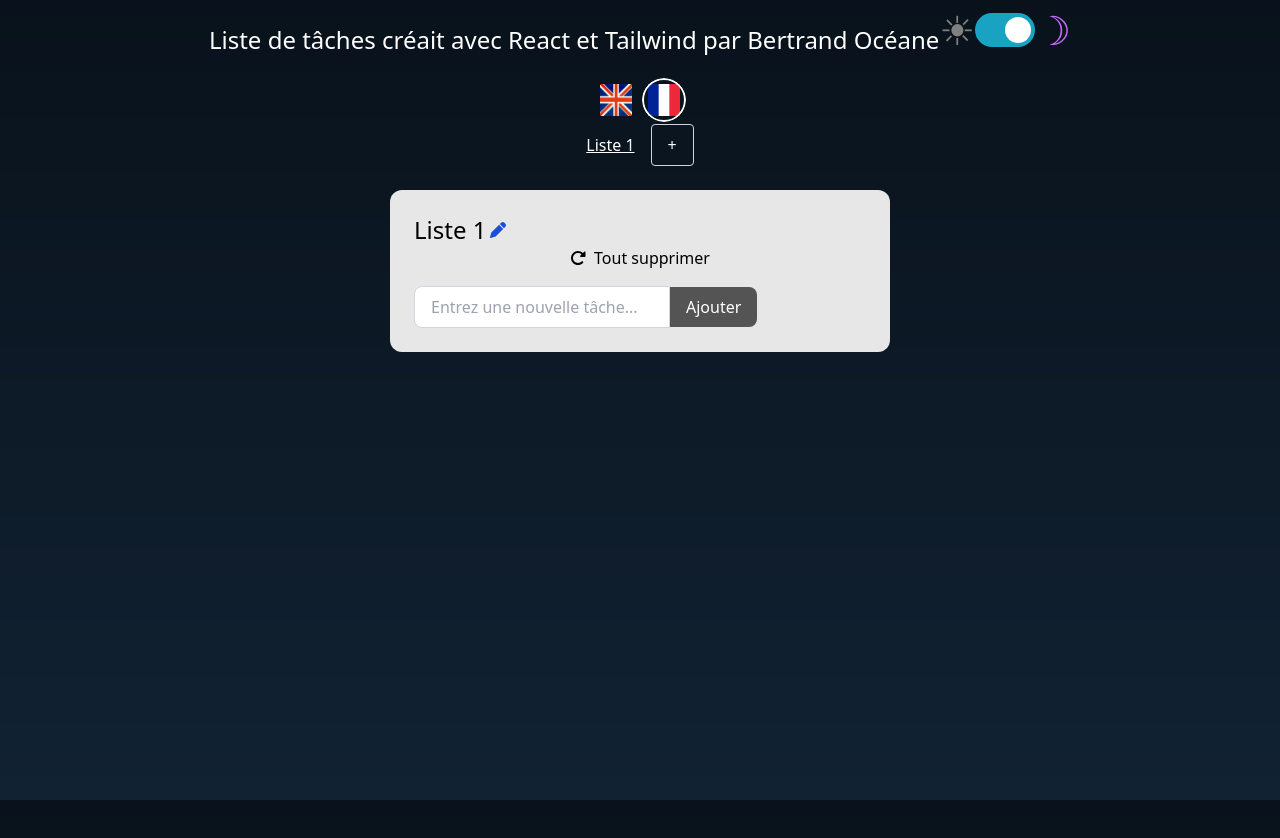
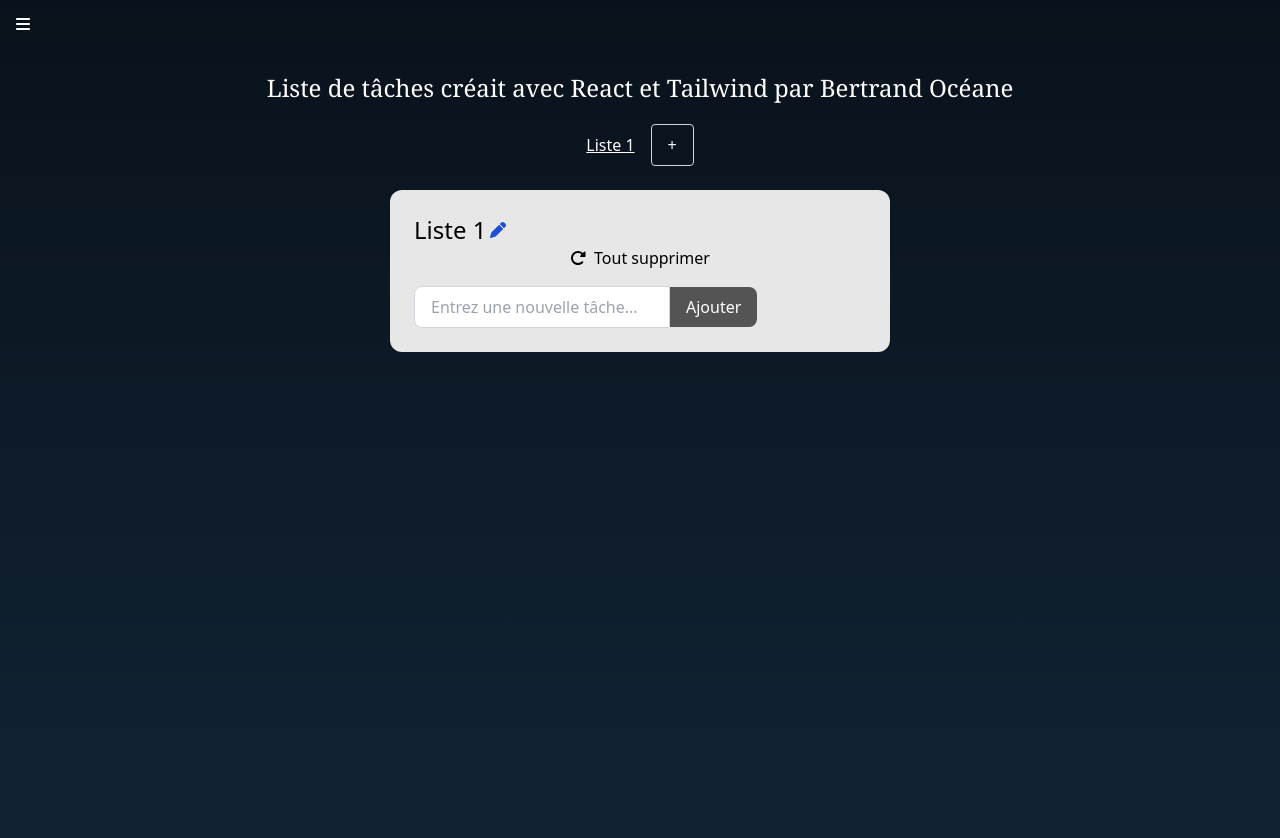
Before and after one commit to ocebert31/Projet_Personnel_P2_TO_DO_LIST_React, a React (Create React App) app: page / in a window 1280 px wide. Shown: the top 838 px of the page. After the commit the page ends 800 px from the top, so only its background shows below. Built offline with nearby package versions, Linux system fonts and the light colour scheme.

Commit message:
NavBar terminé

```diff
--- a/package.json
+++ b/package.json
@@ -14,6 +14,7 @@
     "i18next": "^23.11.4",
     "react": "^18.2.0",
     "react-dom": "^18.2.0",
+    "react-floating-balloons": "^3.0.1",
     "react-i18next": "^14.1.1",
     "react-scripts": "5.0.1",
     "web-vitals": "^2.1.4"
--- a/src/App.css
+++ b/src/App.css
@@ -35,7 +35,3 @@
     transform: rotate(360deg);
   }
 }
-
-.style {
-  padding-top: 20px;
-}
--- a/src/App.js
+++ b/src/App.js
@@ -1,23 +1,13 @@
+import React from 'react';
 import './App.css';
-import ListTabs from './components/ListTabs/ListTabs';
-import { useTranslation } from 'react-i18next';
-import ChangeLanguage from './components/changeLanguage/changeLanguage';
-import DarkMode from './components/DarkMode/DarkMode';
+import NavBar from './components/navBar';
 
 function App() {
-  const { t } = useTranslation();
+  return (
+    <div>
+       <NavBar />
+    </div>
 
-  return (
-  <div>
-    <div className='flex justify-center items-center'>
-      <header className= 'text-center style font-serif text-2xl text-white'>{t('Title')}</header>
-      <DarkMode></DarkMode>
-    </div>
-    <div className="App mt-4">
-      <ChangeLanguage></ChangeLanguage>
-      <ListTabs></ListTabs>
-    </div>
-  </div>
   );
 }
 
--- a/src/components/DarkMode/DarkMode.js
+++ b/src/components/DarkMode/DarkMode.js
@@ -13,7 +13,7 @@ export default function DarkModeToggle() {
   };
 
   return (
-    <div className="dark-mode-toggle-container flex items-center justify-center">
+    <div className="dark-mode-toggle-container flex items-center justify-center pt-4">
       <span style={{ color: darkMode ? 'grey' : 'yellow' }}>☀︎</span>
       <label className="switch">
         <input type="checkbox" checked={darkMode} onChange={toggleDarkMode} />
--- a/src/components/List/List.css
+++ b/src/components/List/List.css
@@ -19,20 +19,7 @@ body {
   animation: glowing 5s alternate;
 }
 
-.balloon {
-    display:inline-block;
-    width:120px;
-    height:145px;
-    background:hsl(215,50%,65%);
-    border-radius:80%;
-    position:relative;
-    box-shadow:inset -10px -10px 0 rgba(0,0,0,0.07);
-    margin:20px 30px;
-    transition:transform 0.5s ease, opacity 1s ease-out;
-    z-index:10;
-    animation:balloons 10s ease-in-out 1, disappear 9s ease-out forwards;
-    transform-origin:bottom center;
-  }
+
 
   @keyframes balloons {
     0%,100%{ transform:translateY(0) rotate(-4deg); }
@@ -56,16 +43,36 @@ body {
     z-index:-100;
   }
 
+
+
+  .balloon {
+    display: inline-block;
+    width: 120px;
+    height: 145px;
+    background: hsl(215, 50%, 65%);
+    border-radius: 80%;
+    position: relative;
+    box-shadow: inset -10px -10px 0 rgba(0, 0, 0, 0.07);
+    transition: transform 0.5s ease, opacity 1s ease-out;
+    z-index: 10;
+    animation: balloons 10s ease-in-out 1, disappear 9s ease-out forwards;
+    transform-origin: bottom center;
+    margin: 5px;
+    transform: translateX(-50%);
+  }
+
   .balloon:after {
-    display:inline-block;
-    top:153px;
-    position:absolute;
-    height:250px;
-    width:1px;
-    margin:0 auto;
-    content:"";
-    background:rgb(176, 174, 174);
+    top: 145px;
+    left: 50%;
+    transform: translateX(-50%);
+    position: absolute;
+    height: 180px;
+    width: 1px;
+    margin: 0 auto;
+    content: "";
+    background: rgb(176, 174, 174);
   }
+
 
   .balloon:nth-child(2){ background:hsl(245,40%,65%); animation-duration:3.5s, 5s; }
   .balloon:nth-child(2):before { color:hsl(245,40%,65%);  }
--- a/src/components/List/List.js
+++ b/src/components/List/List.js
@@ -84,7 +84,7 @@ function List({ tab, updateTabs}) {
                 <div className="w-full max-w-[500px]">
                     <div className={`w-full bg-foregroundColor p-6 rounded-xl overflow-y-scroll max-h-[900px] ${checkedCount() > 4 ? 'glowing-effect' : ''}`}>
                     <EditTab tab={tab} updateTabs={updateTabs}></EditTab>
-                        <div>
+                        <div className='flex justify-center'>
                             <Clear clearAllTasks={clearAllTasks} />
                         </div>
                         <ul>
@@ -99,11 +99,13 @@ function List({ tab, updateTabs}) {
                     </div>
                 </div>
             </div>
-            <div className={` ${checkedCount() > 4 ? 'balloon' : ''}`}></div>
-            <div className={` ${checkedCount() > 4 ? 'balloon' : ''}`}></div>
-            <div className={` ${checkedCount() > 4 ? 'balloon' : ''}`}></div>
-            <div className={` ${checkedCount() > 4 ? 'balloon' : ''}`}></div>
-            <div className={` ${checkedCount() > 4 ? 'balloon' : ''}`}></div>
+            <div className='flex justify-center'>
+                <div className={` ${checkedCount() > 4 ? 'balloon' : ''}`}></div>
+                <div className={` ${checkedCount() > 4 ? 'balloon' : ''}`}></div>
+                <div className={` ${checkedCount() > 4 ? 'balloon' : ''}`}></div>
+                <div className={` ${checkedCount() > 4 ? 'balloon' : ''}`}></div>
+                <div className={` ${checkedCount() > 4 ? 'balloon' : ''}`}></div>
+            </div>
         </div>
     );
 }
--- a/src/components/ListTabs/ListTabs.js
+++ b/src/components/ListTabs/ListTabs.js
@@ -1,6 +1,7 @@
 import React, { useState, useEffect } from 'react';
 import DeleteTabs from '../ElementOfTabs/DeleteTabs';
 import List from '../List/List';
+import { useTranslation } from 'react-i18next';
 
 function ListTabs() {
     const [tabs, setTabs] = useState([{ id: 1, name: 'Liste 1', isActive: true, tasks: [] }]);
@@ -71,8 +72,11 @@ function ListTabs() {
         localStorage.setItem('tabs', JSON.stringify(updatedTabs));
     }
 
+    const { t } = useTranslation();
+
     return (
-        <div className='min-h-screen'>
+        <div>
+        <h1 className='text-center style font-serif text-2xl text-white py-5'>{t('Title')}</h1>
             <div className="flex space-x-4 justify-center">
                 {tabs.map((tab, index) => (
                     <div key={index} className="flex items-center">
--- a/src/components/changeLanguage/changeLanguage.js
+++ b/src/components/changeLanguage/changeLanguage.js
@@ -12,7 +12,7 @@ function ChangeLanguage() {
     };
 
     return (
-        <div className="flex justify-center">
+        <div className="flex justify-center pt-4">
             <button className="text-white relative flex items-center justify-center w-12 h-12 rounded-full overflow-hidden border-2 border-transparent focus:outline-none focus:border-white" onClick={() => changeLanguage('en')}>
                 <img src={ukFlag} alt="English" className={`w-8 h-8 ${currentLanguage === 'en' ? 'border-white' : 'border-transparent'}`} />
                 {currentLanguage === 'en' && <div className="absolute inset-0 border-2 border-white rounded-full pointer-events-none"></div>}
--- /dev/null
+++ b/src/components/navBar.js
@@ -0,0 +1,38 @@
+import React, { useState } from 'react';
+import { FontAwesomeIcon } from '@fortawesome/react-fontawesome';
+import { faBars, faTimes } from '@fortawesome/free-solid-svg-icons';
+import ChangeLanguage from './changeLanguage/changeLanguage';
+import DarkMode from './DarkMode/DarkMode';
+import ListTabs from './ListTabs/ListTabs';
+
+function Sidebar() {
+  const [isOpen, setIsOpen] = useState(false);
+
+  const toggleSidebar = () => {
+    setIsOpen(!isOpen);
+  };
+
+  return (
+    <div>
+        <div>
+            {isOpen && (
+            <div>
+                <div className="fixed left-0 flex flex-col items-center  h-screen h-full overflow-hidden text-gray-400 rounded border-b w-40 bg-slate-800">
+                <button className="w-full px-3 mt-3 flex items-center justify-end" onClick={toggleSidebar}>
+                    <FontAwesomeIcon icon={faTimes} className="w-8 h-8 fill-current" />
+                </button>
+                <ChangeLanguage />
+                <DarkMode />
+                </div>
+            </div>
+            )}
+        </div>
+        <div>
+            <FontAwesomeIcon icon={faBars} onClick={toggleSidebar} className={`p-4 cursor-pointer text-white ${isOpen ? 'invisible' : ''}`} />
+        </div>
+      <ListTabs />
+    </div>
+  );
+}
+
+export default Sidebar;
```
Also changed, not shown: 1 other file (tests, documents, lock files or other folders).
